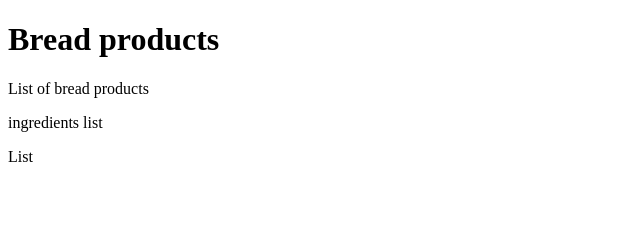
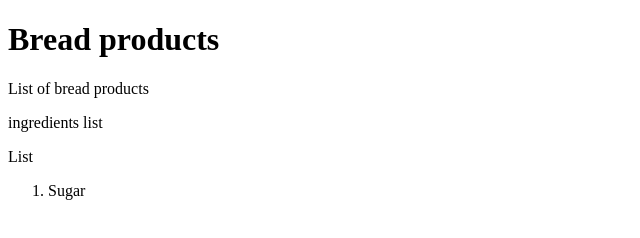
Before and after one commit to squa11/com.bread.demo, a plain HTML site: page WebContent/index.html in a window 1280 px wide. Shown: the full height of the page, 0-640 px from the left. Drawn offline with Linux system fonts and the light colour scheme.

Commit message:
Added sugar as an ingredient

```diff
--- a/WebContent/index.html
+++ b/WebContent/index.html
@@ -10,5 +10,8 @@
 
 <span>ingredients list</span>
 <p>List</p>
+<ol>
+<li>Sugar</li>
+</ol>
 </body>
 </html>
```
